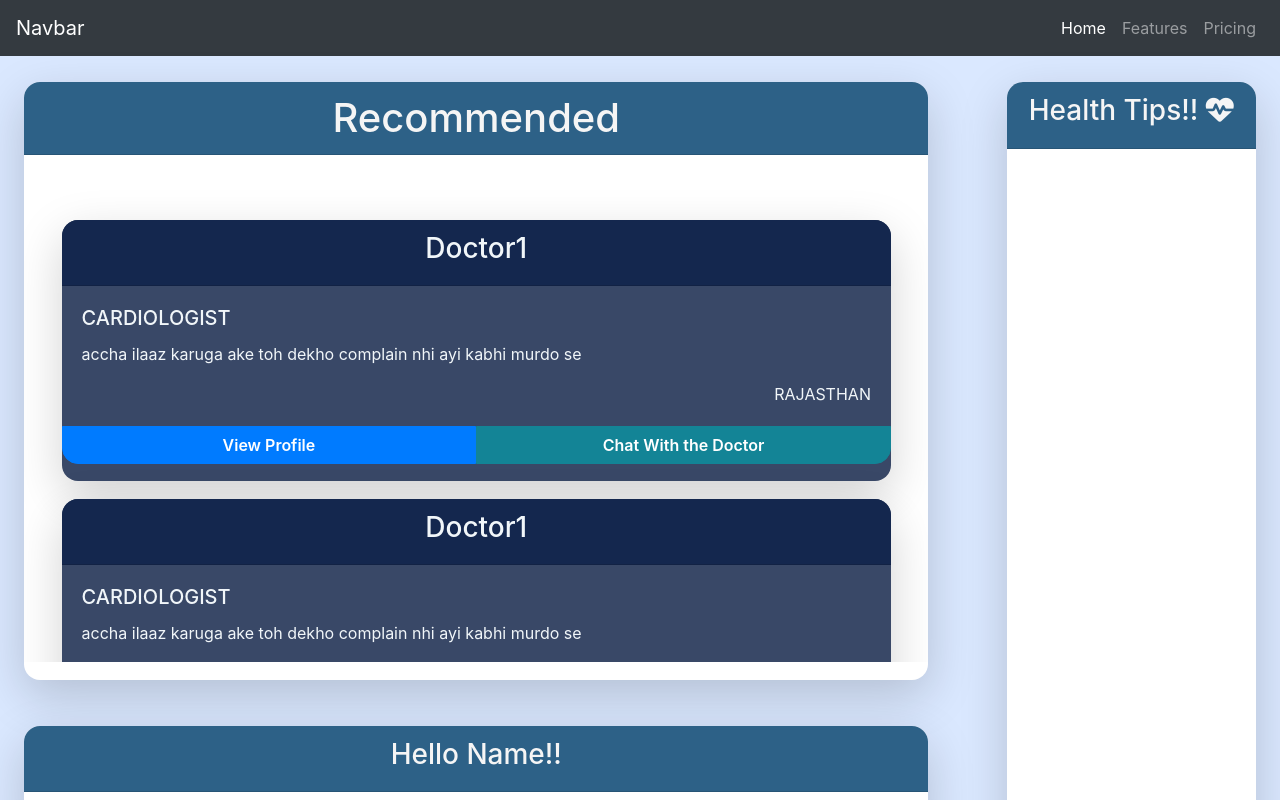
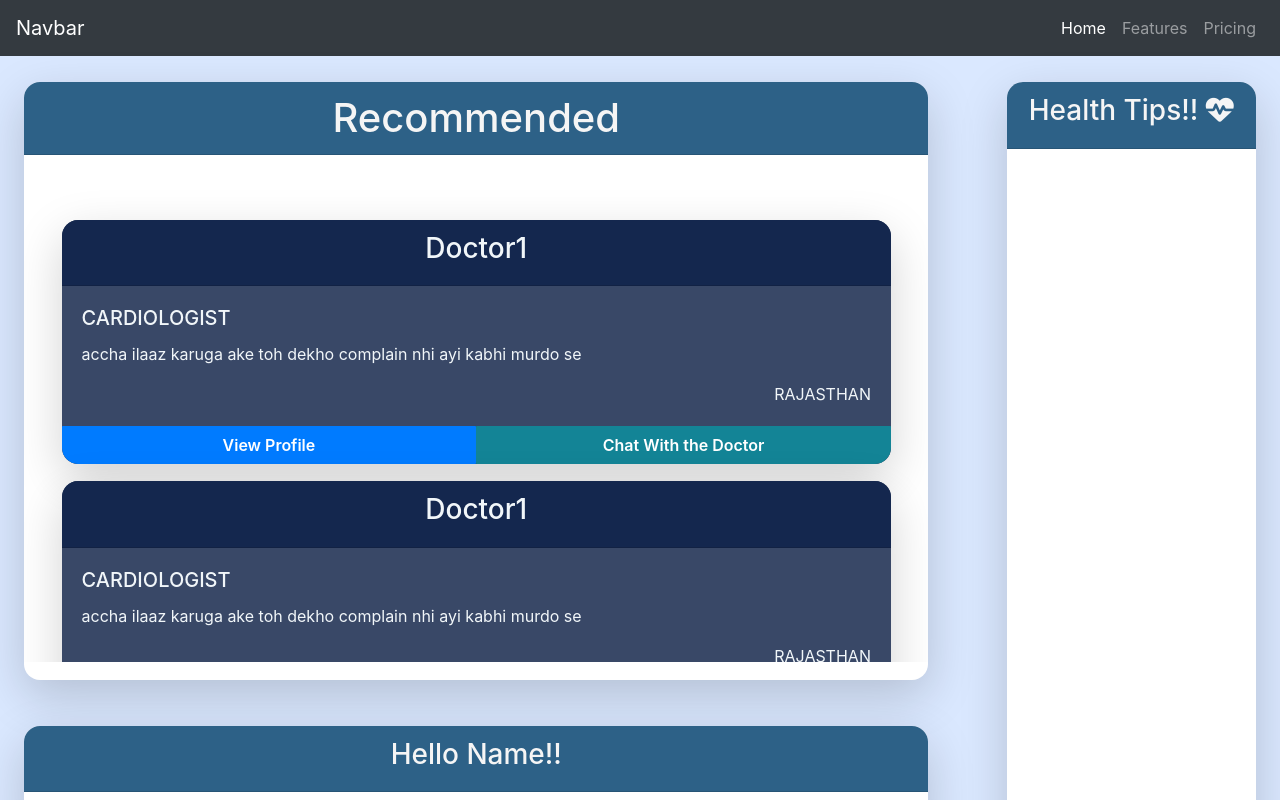
Before and after one commit to Sparsh-Srivastava/Medico, a React (Create React App) app in the folder client/: page /dashboard in a window 1280 px wide. Shown: the top 800 px of the page. Built offline with nearby package versions, Linux system fonts and the light colour scheme.

Commit message:
Update dashboard.css

```diff
--- a/client/src/container/dashboard.css
+++ b/client/src/container/dashboard.css
@@ -11,7 +11,7 @@
 .home .patientInfo > .card{
     height: auto;
 }
-.home .col-lg-9 .card{
+.home .col-lg-9 > .card{
     padding-bottom: 2%;
 }
 .home .col-lg-3 {
```
